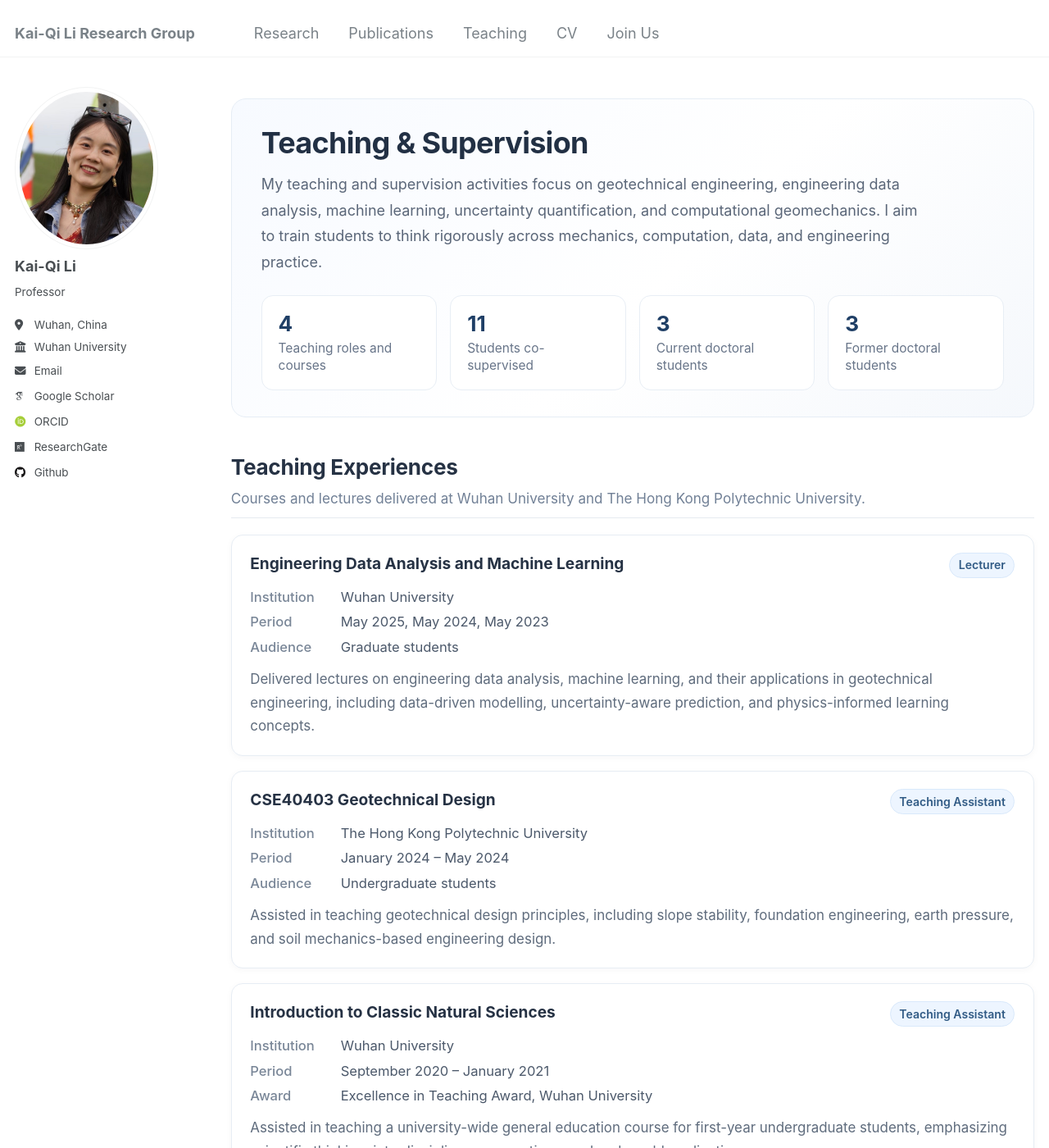
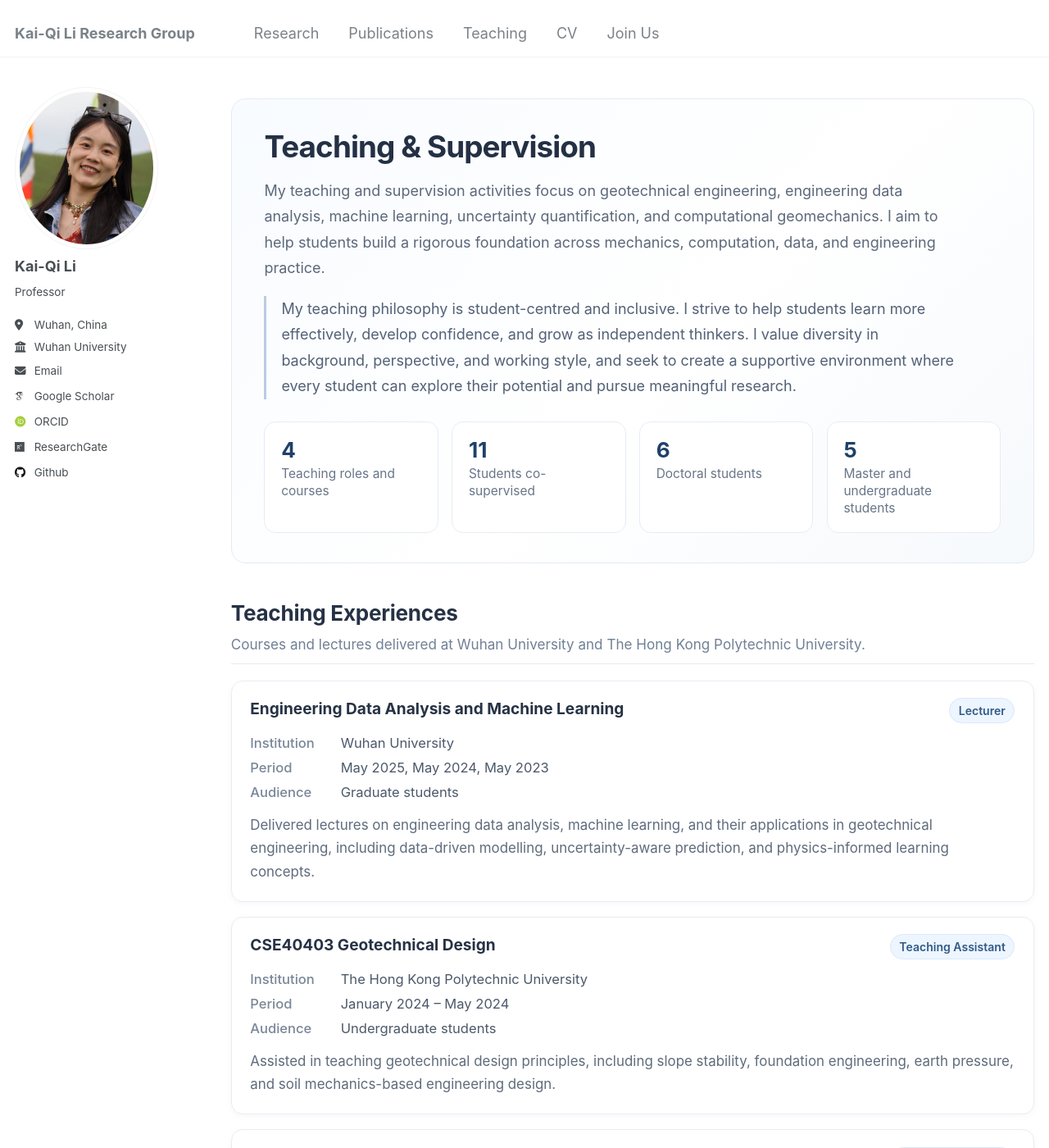
Before and after one commit to kqceeli/kqceeli.github.io, a Jekyll site: the page built from _pages/teaching.html, in a window 1280 px wide and 1400 px high. Shown: the whole window at 82% size. Built offline with Jekyll 4.4.1, drawn with Linux system fonts in a browser that asks for light colours; some web fonts are replaced; some of the changed text lies outside the part shown.

Commit message:
Update teaching.html

```diff
--- a/_pages/teaching.html
+++ b/_pages/teaching.html
@@ -16,49 +16,58 @@ author_profile: true
   color: #2f3a4a;
 }
 
+/* Hero Section */
 .teaching-hero {
-  margin-bottom: 2.2rem;
-  padding: 1.8rem 2rem;
+  margin-bottom: 2.4rem;
+  padding: 2rem 2.2rem;
   border-radius: 18px;
-  background: linear-gradient(135deg, #f7faff 0%, #ffffff 55%, #f5f8fc 100%);
-  border: 1px solid #e6edf5;
+  background: linear-gradient(135deg, #f8fbff 0%, #ffffff 55%, #f6f9fc 100%);
+  border: 1px solid #e4ebf3;
 }
 
 .teaching-hero h1 {
-  margin: 0 0 0.7rem 0;
-  font-size: 2rem;
-  font-weight: 700;
-  color: #223044;
-  letter-spacing: -0.02em;
+  margin: 0 0 0.85rem 0;
+  font-size: 2.05rem;
+  font-weight: 720;
+  color: #243044;
+  letter-spacing: -0.025em;
 }
 
 .teaching-hero p {
   margin: 0;
-  max-width: 820px;
+  max-width: 850px;
   font-size: 1rem;
   line-height: 1.75;
-  color: #5a6678;
+  color: #5c687a;
 }
 
+.teaching-hero .philosophy {
+  margin-top: 1rem;
+  padding-left: 1rem;
+  border-left: 3px solid #b9cce2;
+  color: #536176;
+}
+
+/* Statistics */
 .teaching-stats {
   display: grid;
   grid-template-columns: repeat(4, 1fr);
   gap: 0.9rem;
-  margin-top: 1.4rem;
+  margin-top: 1.5rem;
 }
 
 .teaching-stat {
   padding: 1rem 1.1rem;
   border-radius: 14px;
   background: #ffffff;
-  border: 1px solid #e8eef5;
+  border: 1px solid #e7edf4;
 }
 
 .teaching-stat-number {
   display: block;
   font-size: 1.45rem;
-  font-weight: 700;
-  color: #1f3f66;
+  font-weight: 720;
+  color: #1f4168;
   line-height: 1.2;
 }
 
@@ -223,8 +234,9 @@ author_profile: true
   font-weight: 620;
 }
 
+/* Footer Note */
 .note-box {
-  margin-top: 1.5rem;
+  margin-top: 1.6rem;
   padding: 1rem 1.15rem;
   border-radius: 14px;
   background: #fbfcfe;
@@ -280,10 +293,18 @@ author_profile: true
 
   <section class="teaching-hero">
     <h1>Teaching & Supervision</h1>
+
     <p>
       My teaching and supervision activities focus on geotechnical engineering, engineering data analysis,
-      machine learning, uncertainty quantification, and computational geomechanics. I aim to train students
-      to think rigorously across mechanics, computation, data, and engineering practice.
+      machine learning, uncertainty quantification, and computational geomechanics. I aim to help students
+      build a rigorous foundation across mechanics, computation, data, and engineering practice.
+    </p>
+
+    <p class="philosophy">
+      My teaching philosophy is student-centred and inclusive. I strive to help students learn more effectively,
+      develop confidence, and grow as independent thinkers. I value diversity in background, perspective,
+      and working style, and seek to create a supportive environment where every student can explore their
+      potential and pursue meaningful research.
     </p>
 
     <div class="teaching-stats">
@@ -298,13 +319,13 @@ author_profile: true
       </div>
 
       <div class="teaching-stat">
-        <span class="teaching-stat-number">3</span>
-        <span class="teaching-stat-label">Current doctoral students</span>
+        <span class="teaching-stat-number">6</span>
+        <span class="teaching-stat-label">Doctoral students</span>
       </div>
 
       <div class="teaching-stat">
-        <span class="teaching-stat-number">3</span>
-        <span class="teaching-stat-label">Former doctoral students</span>
+        <span class="teaching-stat-number">5</span>
+        <span class="teaching-stat-label">Master and undergraduate students</span>
       </div>
     </div>
   </section>
@@ -417,9 +438,9 @@ author_profile: true
 
   <section class="teaching-section">
     <div class="teaching-section-header">
-      <h2>Current Doctoral Students</h2>
+      <h2>Doctoral Students Co-supervised</h2>
       <p>
-        Current Ph.D. students co-supervised at The Hong Kong Polytechnic University.
+        Doctoral students I have co-supervised at The Hong Kong Polytechnic University and Wuhan University.
       </p>
     </div>
 
@@ -491,19 +512,6 @@ author_profile: true
         </div>
       </div>
 
-    </div>
-  </section>
-
-  <section class="teaching-section">
-    <div class="teaching-section-header">
-      <h2>Former Doctoral Students</h2>
-      <p>
-        Former Ph.D. students co-supervised at The Hong Kong Polytechnic University and Wuhan University.
-      </p>
-    </div>
-
-    <div class="student-grid">
-
       <div class="student-card">
         <div class="student-header">
           <h3 class="student-name">LIU Hong-Chi</h3>
@@ -518,7 +526,7 @@ author_profile: true
           <div class="student-value">The Hong Kong Polytechnic University</div>
 
           <div class="student-label">Role</div>
-          <div class="student-value">Former co-supervisor</div>
+          <div class="student-value">Co-supervisor</div>
         </div>
 
         <div class="student-topic">
@@ -540,7 +548,7 @@ author_profile: true
           <div class="student-value">Wuhan University</div>
 
           <div class="student-label">Role</div>
-          <div class="student-value">Former co-supervisor</div>
+          <div class="student-value">Co-supervisor</div>
         </div>
 
         <div class="student-topic">
@@ -562,7 +570,7 @@ author_profile: true
           <div class="student-value">Wuhan University</div>
 
           <div class="student-label">Role</div>
-          <div class="student-value">Former co-supervisor</div>
+          <div class="student-value">Co-supervisor</div>
         </div>
 
         <div class="student-topic">
@@ -575,9 +583,9 @@ author_profile: true
 
   <section class="teaching-section">
     <div class="teaching-section-header">
-      <h2>Former Master and Undergraduate Students</h2>
+      <h2>Master and Undergraduate Students Co-supervised</h2>
       <p>
-        Former master and undergraduate students co-supervised at Wuhan University.
+        Master and undergraduate students I have co-supervised at Wuhan University.
       </p>
     </div>
 
```
Also changed, not shown: other parts of _pages/teaching.html (+3 -0 lines).
